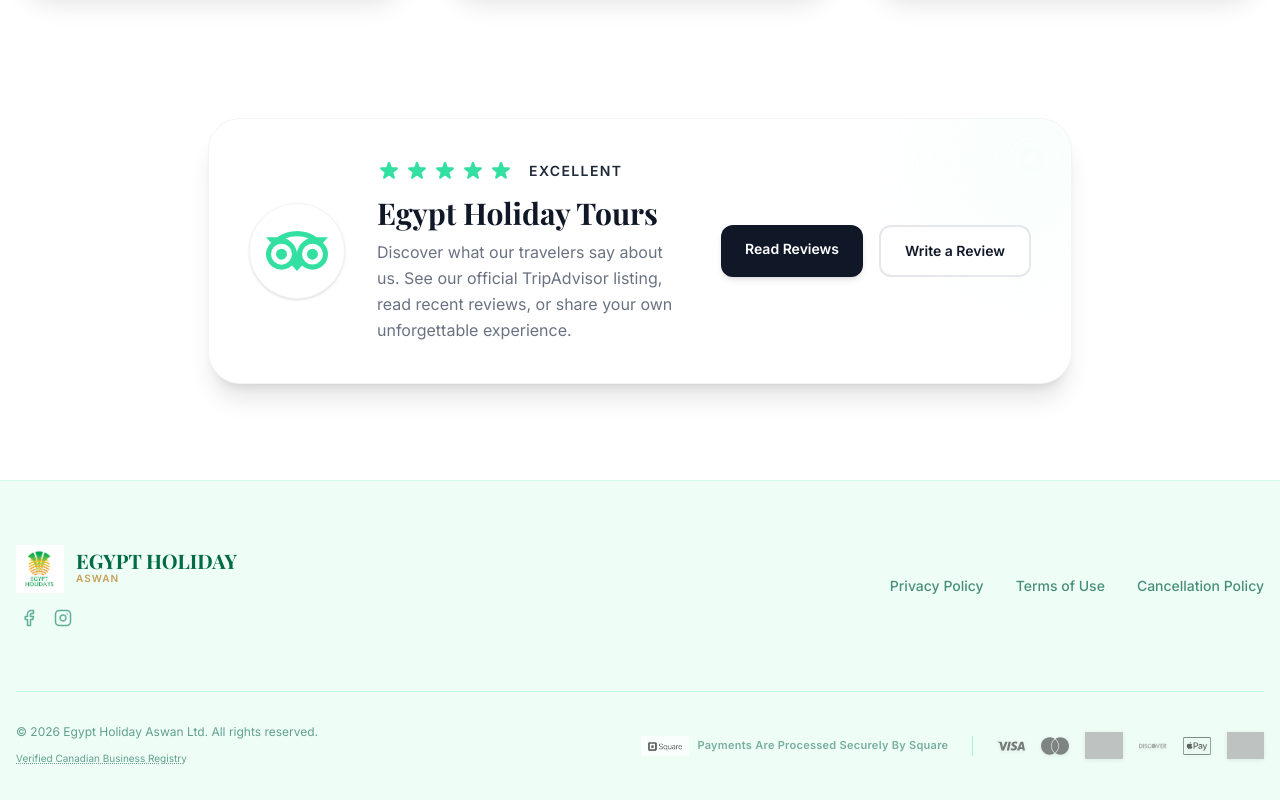
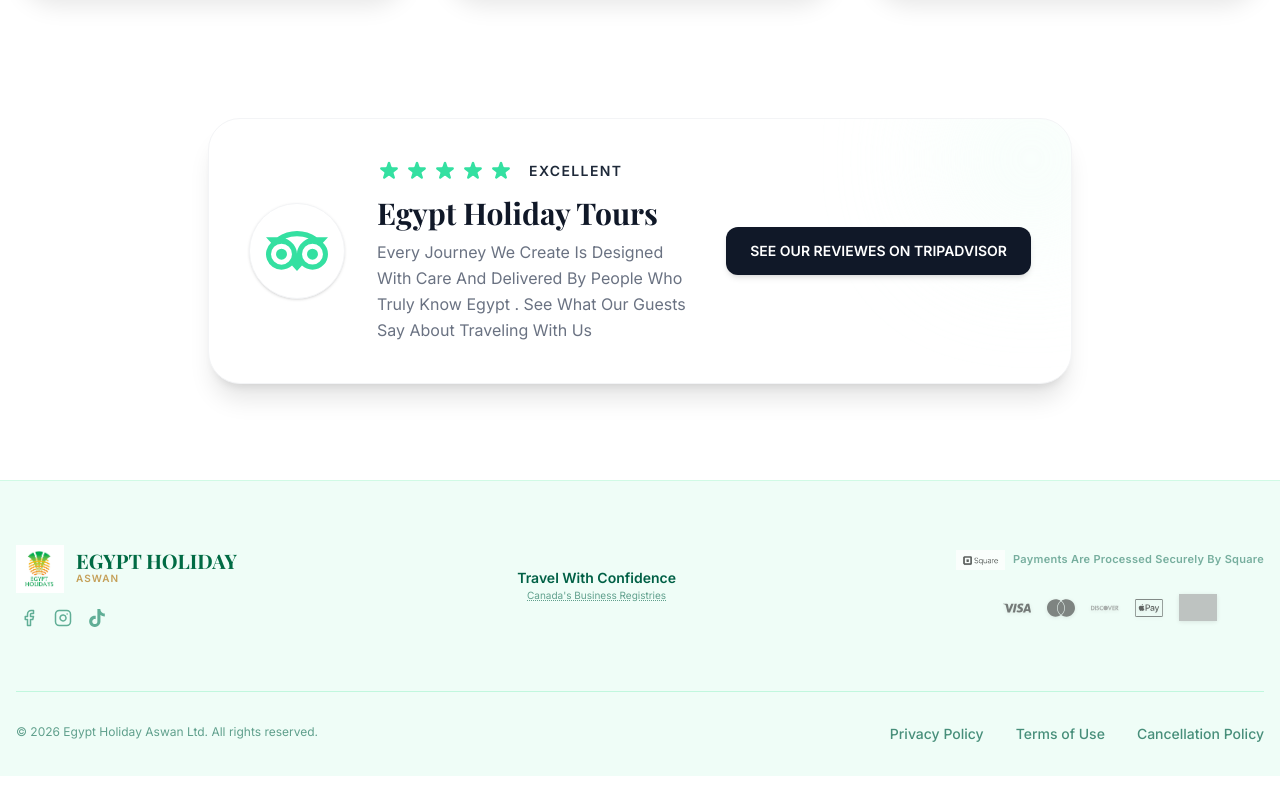
Before and after one commit to abdallahfarouk959-star/Egypt-Holiday-, a React (Vite) app: page / in a window 1280 px wide. Shown: the part 3082-3882 px from the top of the page. After the commit the page ends 3858 px from the top, so only its background shows below. Built offline with nearby package versions, Linux system fonts and the light colour scheme; grey boxes are pictures that could not be loaded; a web font is replaced by a local one.

Commit message:
Update footer layout and add TikTok icon

```diff
--- a/package.json
+++ b/package.json
@@ -24,6 +24,7 @@
     "react": "^19.0.0",
     "react-dom": "^19.0.0",
     "react-i18next": "^17.0.4",
+    "react-icons": "^5.6.0",
     "react-router-dom": "^7.14.1",
     "vite": "^6.2.0"
   },
--- a/src/components/Footer.tsx
+++ b/src/components/Footer.tsx
@@ -2,6 +2,7 @@ import React from "react";
 import { Link } from "react-router-dom";
 import { useTranslation } from "react-i18next";
 import { Facebook, Instagram } from "lucide-react";
+import { SiTiktok } from "react-icons/si";
 import { CONTACT_INFO } from "../constants";
 import LogoImg from "../assets/Logo.png";
 import SquareLogo from "../assets/SquareLogo.png";
@@ -14,10 +15,12 @@ import ApplePay from "../assets/Payments/apple-pay.svg";
 const PAYMENT_METHODS = [
   { name: "Visa", url: Visa },
   { name: "Mastercard", url: Mastercard },
-  { name: "American Express", url: "https://upload.wikimedia.org/wikipedia/commons/3/30/American_Express_logo.svg" },
   { name: "Discover", url: Discover },
   { name: "Apple Pay", url: ApplePay },
-  { name: "Google Pay", url: "https://upload.wikimedia.org/wikipedia/commons/f/f2/Google_Pay_Logo.svg" },
+  {
+    name: "Google Pay",
+    url: "https://upload.wikimedia.org/wikipedia/commons/f/f2/Google_Pay_Logo.svg",
+  },
 ];
 
 const Footer: React.FC = () => {
@@ -26,57 +29,85 @@ const Footer: React.FC = () => {
   return (
     <footer className="bg-emerald-50/80 border-t border-emerald-100 pt-16 pb-8">
       <div className="max-w-7xl mx-auto px-4">
-
         <div className="flex flex-col md:flex-row items-start md:items-center justify-between gap-10 mb-16">
           <div className="flex flex-col gap-4">
             <div className="flex items-center gap-3">
-              <img src={LogoImg} alt="Logo" className="w-12 h-12 object-contain" />
+              <img
+                src={LogoImg}
+                alt="Logo"
+                className="w-12 h-12 object-contain"
+              />
               <div>
-                <h3 className="font-serif font-bold text-xl text-brand-emerald leading-none uppercase">Egypt Holiday</h3>
-                <p className="text-[10px] text-brand-gold font-bold tracking-widest uppercase">Aswan</p>
+                <h3 className="font-serif font-bold text-xl text-brand-emerald leading-none uppercase">
+                  Egypt Holiday
+                </h3>
+                <p className="text-[10px] text-brand-gold font-bold tracking-widest uppercase">
+                  Aswan
+                </p>
               </div>
             </div>
             <div className="flex gap-4 ml-1">
-              <a href={CONTACT_INFO.FACEBOOK} target="_blank" rel="noopener noreferrer">
-                <Facebook size={18} className="text-emerald-700/60 hover:text-blue-600 transition-colors" />
+              <a
+                href={CONTACT_INFO.FACEBOOK}
+                target="_blank"
+                rel="noopener noreferrer"
+              >
+                <Facebook
+                  size={18}
+                  className="text-emerald-700/60 hover:text-blue-600 transition-colors"
+                />
               </a>
-              <a href={CONTACT_INFO.INSTAGRAM} target="_blank" rel="noopener noreferrer">
-                <Instagram size={18} className="text-emerald-700/60 hover:text-pink-600 transition-colors" />
+              <a
+                href={CONTACT_INFO.INSTAGRAM}
+                target="_blank"
+                rel="noopener noreferrer"
+              >
+                <Instagram
+                  size={18}
+                  className="text-emerald-700/60 hover:text-pink-600 transition-colors"
+                />
+              </a>
+              <a
+                href="https://www.tiktok.com/@egypt.holiday7?_r=1&_t=ZS-95vZE9glxH2"
+                target="_blank"
+                rel="noopener noreferrer"
+                aria-label="TikTok"
+              >
+                <SiTiktok
+                  size={18}
+                  className="text-emerald-700/60 hover:text-black transition-colors"
+                />
               </a>
             </div>
           </div>
-
-          <div className="flex flex-wrap gap-x-8 gap-y-4 text-sm text-emerald-800/70 font-medium">
-            <Link to="/policies#privacy" className="hover:text-emerald-700 transition-colors">Privacy Policy</Link>
-            <Link to="/policies#terms" className="hover:text-emerald-700 transition-colors">Terms of Use</Link>
-            <Link to="/policies#cancellation" className="hover:text-emerald-700 transition-colors">Cancellation Policy</Link>
-          </div>
-        </div>
-
-        <div className="pt-8 border-t border-emerald-200/60 flex flex-col xl:flex-row items-center justify-between gap-8">
-
-          <div className="text-center xl:text-left">
-            <p className="text-xs text-emerald-800/60 mb-1">{t("footer.copyright")}</p>
+          <div className="flex-1 flex items-center justify-center">
+            <div className="flex flex-col items-center text-center">
+              <p className="text-sm font-semibold text-emerald-800">
+                Travel With Confidence
+              </p>
               <a
                 href="https://ised-isde.canada.ca/cbr-rec/en/search/results?search=%7BEgypt%20Holiday%20Aswan%20ltd%7D"
                 target="_blank"
                 rel="noopener noreferrer"
                 className="text-[10px] text-emerald-800/60 hover:text-emerald-600 transition-colors underline decoration-dotted"
               >
-              Verified Canadian Business Registry
+                Canada's Business Registries
               </a>
             </div>
-
-          <div className="flex flex-wrap items-center justify-center xl:justify-end gap-4 sm:gap-6 mt-6 xl:mt-0">
-
-            <div className="flex items-center gap-2">
-              <img src={SquareLogo} alt="Square" className="h-5 w-auto grayscale opacity-70" />
-              <span className="text-[11px] font-bold text-emerald-800/50 tracking-wide">Payments Are Processed Securely By Square</span>
           </div>
 
-            <div className="hidden sm:block w-px h-5 bg-emerald-200"></div>
-
-            <div className="flex flex-wrap items-center justify-center gap-3 sm:gap-4">
+          <div className="flex flex-col items-center gap-4 mt-6 xl:mt-0">
+            <div className="flex items-center gap-2">
+              <img
+                src={SquareLogo}
+                alt="Square"
+                className="h-5 w-auto grayscale opacity-70"
+              />
+              <span className="text-[11px] font-bold text-emerald-800/50 tracking-wide">
+                Payments Are Processed Securely By Square
+              </span>
+            </div>
+            <div className="flex flex-wrap items-center justify-center gap-3 sm:gap-4 mt-2">
               {PAYMENT_METHODS.map((method) => (
                 <img
                   key={method.name}
@@ -88,7 +119,33 @@ const Footer: React.FC = () => {
               ))}
             </div>
           </div>
-
+        </div>
+        <div className="pt-8 border-t border-emerald-200/60 flex flex-col xl:flex-row items-center justify-between gap-8">
+          <div className="text-center xl:text-left">
+            <p className="text-xs text-emerald-800/60 mb-1">
+              {t("footer.copyright")}
+            </p>
+          </div>
+          <div className="flex flex-wrap gap-x-8 gap-y-4 text-sm text-emerald-800/70 font-medium">
+            <Link
+              to="/policies#privacy"
+              className="hover:text-emerald-700 transition-colors"
+            >
+              Privacy Policy
+            </Link>
+            <Link
+              to="/policies#terms"
+              className="hover:text-emerald-700 transition-colors"
+            >
+              Terms of Use
+            </Link>
+            <Link
+              to="/policies#cancellation"
+              className="hover:text-emerald-700 transition-colors"
+            >
+              Cancellation Policy
+            </Link>
+          </div>
         </div>
       </div>
     </footer>
--- a/src/components/Home.tsx
+++ b/src/components/Home.tsx
@@ -274,27 +274,18 @@ export const Home: React.FC = () => {
               Egypt Holiday Tours
             </h3>
             <p className="text-gray-500 text-sm md:text-base leading-relaxed">
-              Discover what our travelers say about us. See our official TripAdvisor listing, read recent reviews, or share your own unforgettable experience.
+              Every Journey We Create Is Designed With Care And Delivered By People Who Truly Know Egypt . See What Our Guests Say About Traveling With Us
             </p>
           </div>
 
           <div className="flex flex-col sm:flex-row gap-4 w-full md:w-auto z-10 mt-4 md:mt-0">
             <a
-              href="https://www.tripadvisor.com/Attraction_Review-g294204-d25427404-Reviews-Egypt_Holidays_Tours-Aswan_Aswan_Governorate_Nile_River_Valley.html"
+              href="https://www.tripadvisor.com/Attraction_Review-g294204-d32865044-Reviews-Egypt_Holiday_Aswan-Aswan_Aswan_Governorate_Nile_River_Valley.html"
               target="_blank"
               rel="noopener noreferrer"
               className="px-6 py-3.5 bg-gray-900 text-white rounded-xl font-bold text-sm shadow-md hover:bg-[#34E0A1] hover:text-gray-900 hover:shadow-lg transition-all duration-300 text-center whitespace-nowrap"
             >
-              Read Reviews
-            </a>
-
-            <a
-              href="https://www.tripadvisor.com/UserReviewEdit-g294204-d25427404-Egypt_Holidays_Tours-Aswan_Aswan_Governorate_Nile_River_Valley.html"
-              target="_blank"
-              rel="noopener noreferrer"
-              className="px-6 py-3.5 bg-white border-2 border-gray-200 text-gray-900 rounded-xl font-bold text-sm hover:border-[#34E0A1] transition-all duration-300 text-center whitespace-nowrap"
-            >
-              Write a Review
+              SEE OUR REVIEWES ON TRIPADVISOR
             </a>
           </div>
         </div>
```
Also changed, not shown: 1 other file (tests, documents, lock files or other folders). Lines whose indentation alone changed are shown as unchanged.
